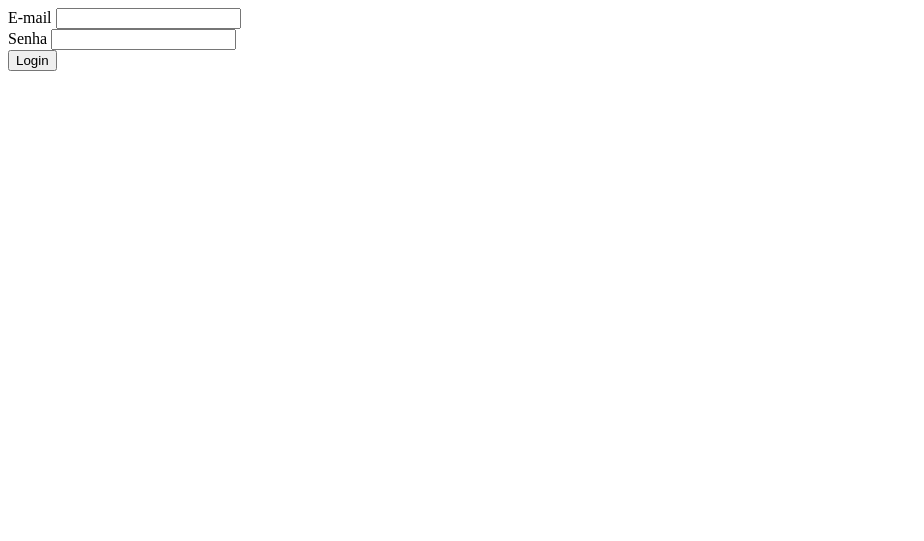
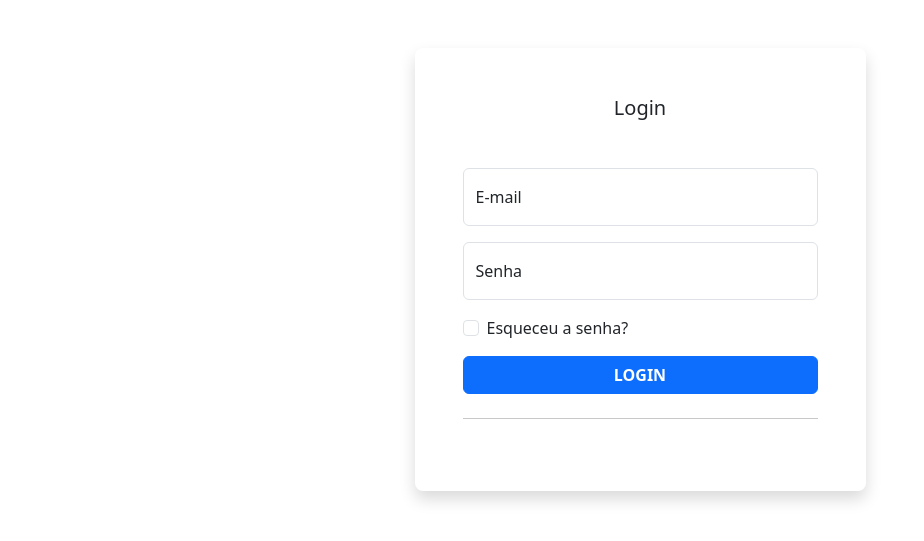
Before and after one commit to QiuWia/novosite, a Django app: page /login/ in a window 1280 px wide. Shown: the top 541 px of the page, without its empty margins (0-924 px from the left). Run offline with Django 5.2, Linux system fonts and the light colour scheme.

Commit message:
atualização 090924

```diff
--- a/usuarios/templates/usuarios/login.html
+++ b/usuarios/templates/usuarios/login.html
@@ -1,28 +1,47 @@
+{% load static %}
 <!DOCTYPE html>
 <html lang="pt-br">
 <head>
     <meta charset="UTF-8">
     <meta http-equiv="X-UA-compatible" content="IE-Edge">
     <meta name="viewport" content="width=device-width, initial-scale=1.0">
+    <link href="https://cdn.jsdelivr.net/npm/bootstrap@5.3.3/dist/css/bootstrap.min.css" rel="stylesheet" integrity="sha384-QWTKZyjpPEjISv5WaRU9OFeRpok6YctnYmDr5pNlyT2bRjXh0JMhjY6hW+ALEwIH" crossorigin="anonymous">
     <title>Login</title>
 </head>
 <body>
 
     <div class="container">
-        <form action="{% url 'login' %}" method="POST">
-            {% csrf_token %}
-            <div class = "input-email">
-                <label for = "useremail">E-mail</label>
-                <input type = "email" id = "useremail" name = "email">
+        <div class="row">
+          <div class="col-sm-9 col-md-7 col-lg-5 mx-auto">
+            <div class="card border-0 shadow rounded-3 my-5">
+              <div class="card-body p-4 p-sm-5">
+                <h5 class="card-title text-center mb-5 fw-light fs-5">Login</h5>
+                <form action="{% url 'login'%}" method="POST">
+                    {% csrf_token %}
+                  <div class="form-floating mb-3">
+                    <input type="email" class="form-control" id="floatingInput" placeholder="name@example.com" name="email">
+                    <label for="floatingInput">E-mail</label>
+                  </div>
+                  <div class="form-floating mb-3">
+                    <input type="password" class="form-control" id="floatingPassword" placeholder="Password" name="senha">
+                    <label for="floatingPassword">Senha</label>
+                  </div>
+
+                  <div class="form-check mb-3">
+                    <input class="form-check-input" type="checkbox" value="" id="rememberPasswordCheck">
+                    <label class="form-check-label" for="rememberPasswordCheck">Esqueceu a senha?</label>
+                  </div>
+                  <div class="d-grid">
+                    <button class="btn btn-primary btn-login text-uppercase fw-bold" type="submit">Login</button>
+                  </div>
+                  <hr class="my-4">
+
+                </form>
+              </div>
             </div>
-            <div class="input-password">
-                <label for = "userpassword">Senha</label>
-                <input type = "password" id = "userpassword" name="senha">
-            </div>
-            <div class="login-button">
-                <button class="login-b" type="submit">Login</button>
-            </div>
-        </form>
-    </div>
+          </div>
+        </div>
+      </div>
+
 </body>
 </html>
```
Also changed, not shown: usuarios/templates/usuarios/cadastro.html (added, +13 -0 lines).
